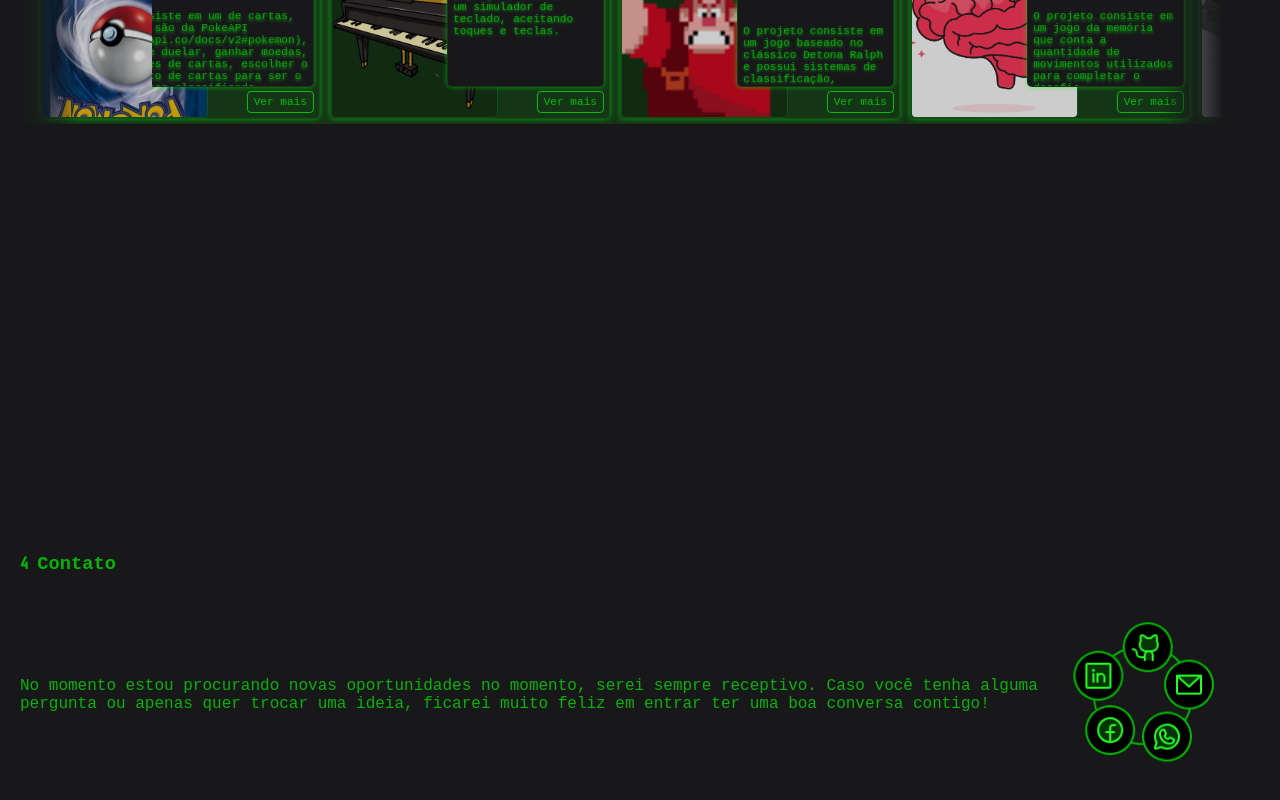
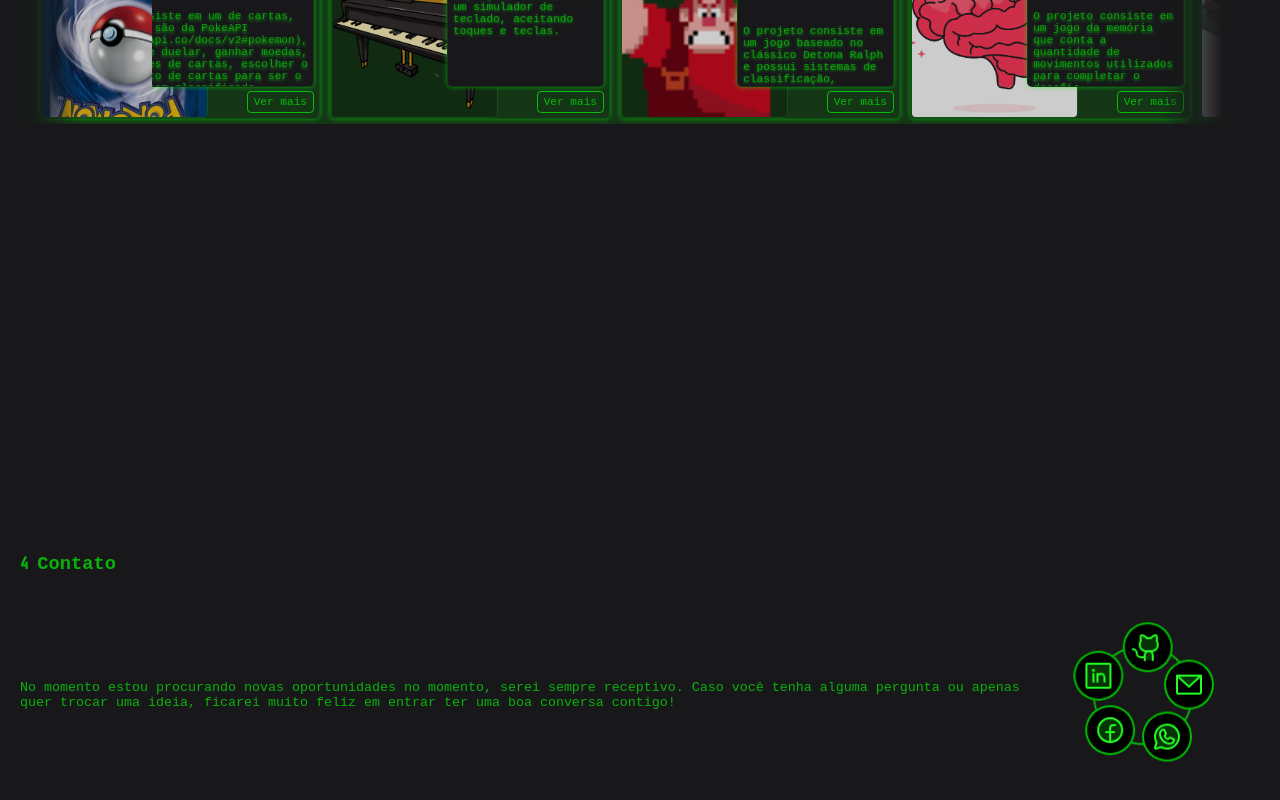
Before and after one commit to DGabrielF/danilo-ferreira-old, an Angular app: page / in a window 1280 px wide. Shown: the part 3016-3816 px from the top of the page. Built offline with nearby package versions, Linux system fonts and the light colour scheme.

Commit message:
:recycle: refactor: transforming absolute paths into relative paths. part 2

```diff
--- a/src/app/components/home/contact/contact.component.css
+++ b/src/app/components/home/contact/contact.component.css
@@ -16,6 +16,9 @@
   gap: 20px;
   overflow: hidden;
 }
+.end_text {
+  font-size: smaller;
+}
 .animation_area {
   padding: 10px 30px;
   height: 200px;
--- a/src/app/components/home/ferris-wheel/ferris-wheel.component.css
+++ b/src/app/components/home/ferris-wheel/ferris-wheel.component.css
@@ -18,6 +18,7 @@
   animation: antiSpin 30s infinite linear;
   background-repeat: no-repeat;
   background-position: center;
+  cursor: pointer;
 }
 
 @keyframes spin {
--- a/src/app/components/home/projects/projects.component.html
+++ b/src/app/components/home/projects/projects.component.html
@@ -34,7 +34,7 @@
       class="card">
         <div class="background">
           <img
-          [src]="'../../../assets/image/'+project.slug+'-bg.jpeg'"
+          [src]="'./assets/image/'+project.slug+'-bg.jpeg'"
           [alt]="project.name.toLowerCase()">
         </div>
         <div class="details">
```
